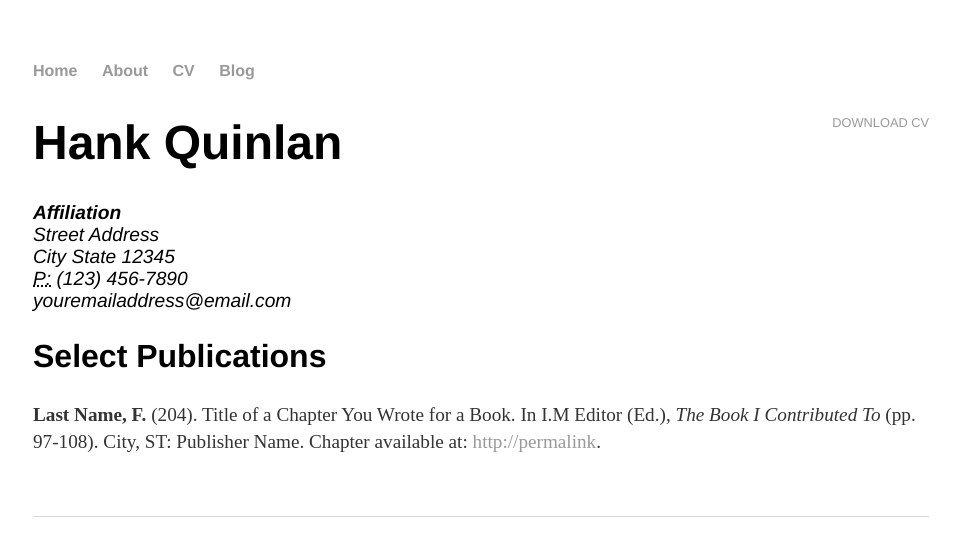
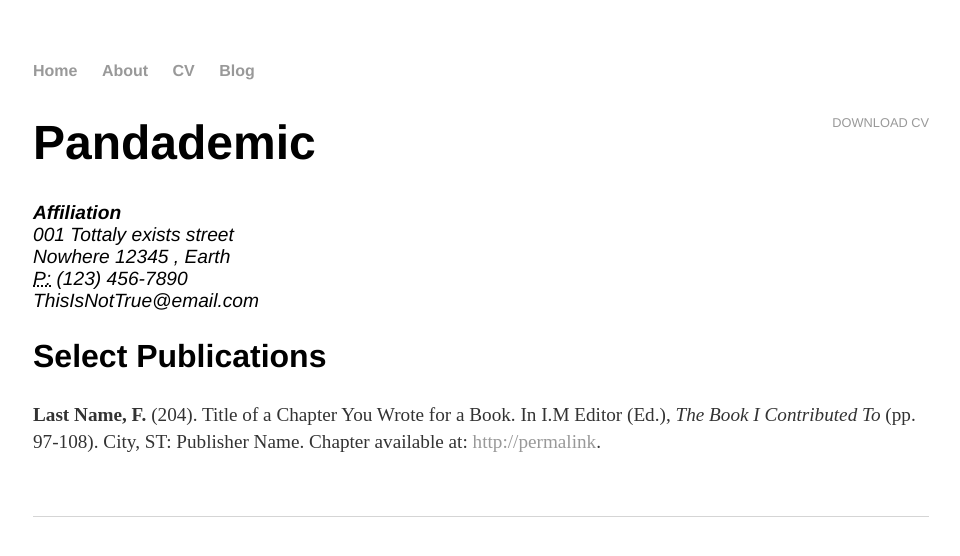
Before and after one commit to Pandademic/Old, a Jekyll site: the page built from cv/index.html, in a window 1280 px wide. Shown: the top 556 px of the page, without its empty margins (159-1119 px from the left). Built offline with Jekyll 4.4.1, drawn with Linux system fonts in a browser that asks for light colours.

Commit message:
Update index.html

```diff
--- a/cv/index.html
+++ b/cv/index.html
@@ -1,17 +1,17 @@
 ---
 layout: default
-title: CV of Your Name
+title: CV of Pandademic
 ---
 
 	<div class="cv">
 		<a href="#" class="download" title="Download CV as PDF">Download CV</a>
-					<h1>Hank Quinlan</h1>
+					<h1>Pandademic</h1>
 					<address>
 					<strong>Affiliation</strong><br>
-					Street Address<br>
-					City State 12345<br>
+					001 Tottaly exists street<br>
+					Nowhere 12345 , Earth <br>
 					<abbr title="phone">P:</abbr> (123) 456-7890<br>
-					<span class="obfuscate">youremailaddress@email.com</span>
+					<span class="obfuscate">ThisIsNotTrue@email.com</span>
 					</address>
 
 					<h2>Select Publications</h2>
```
